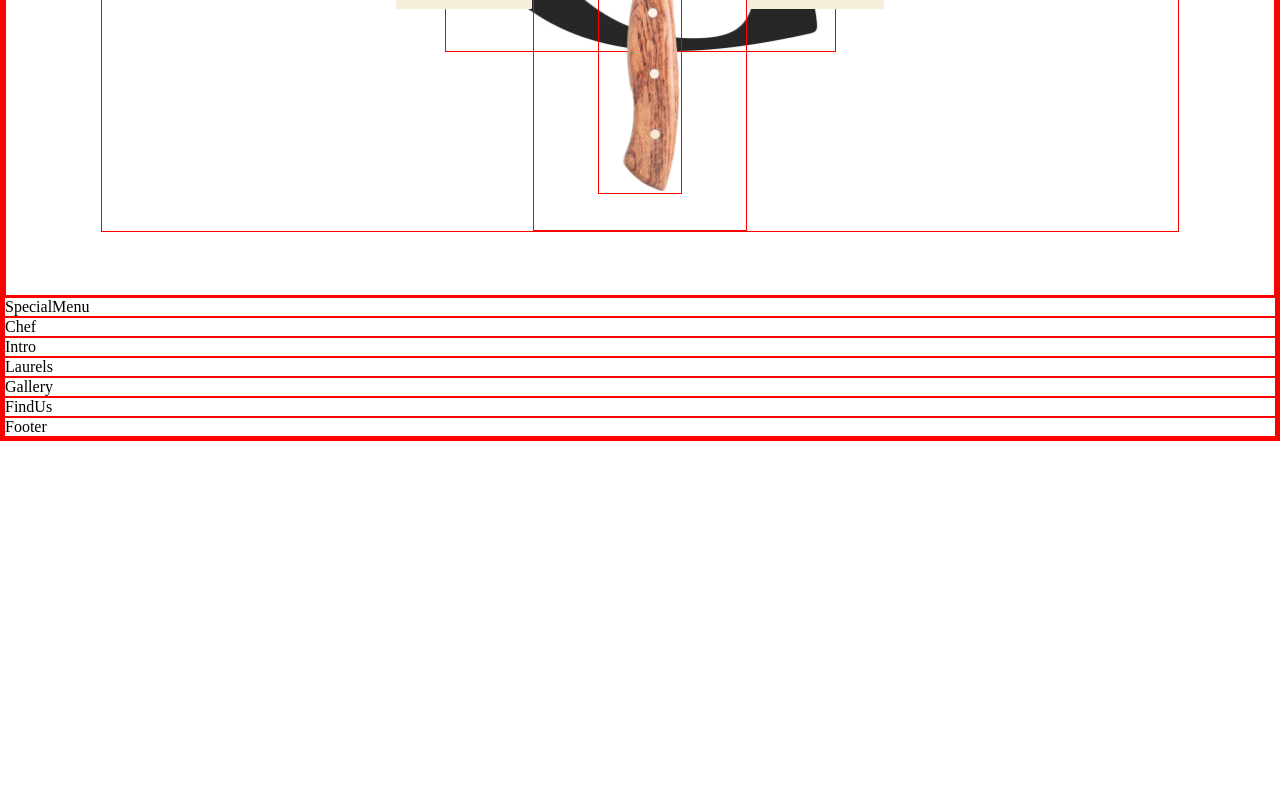
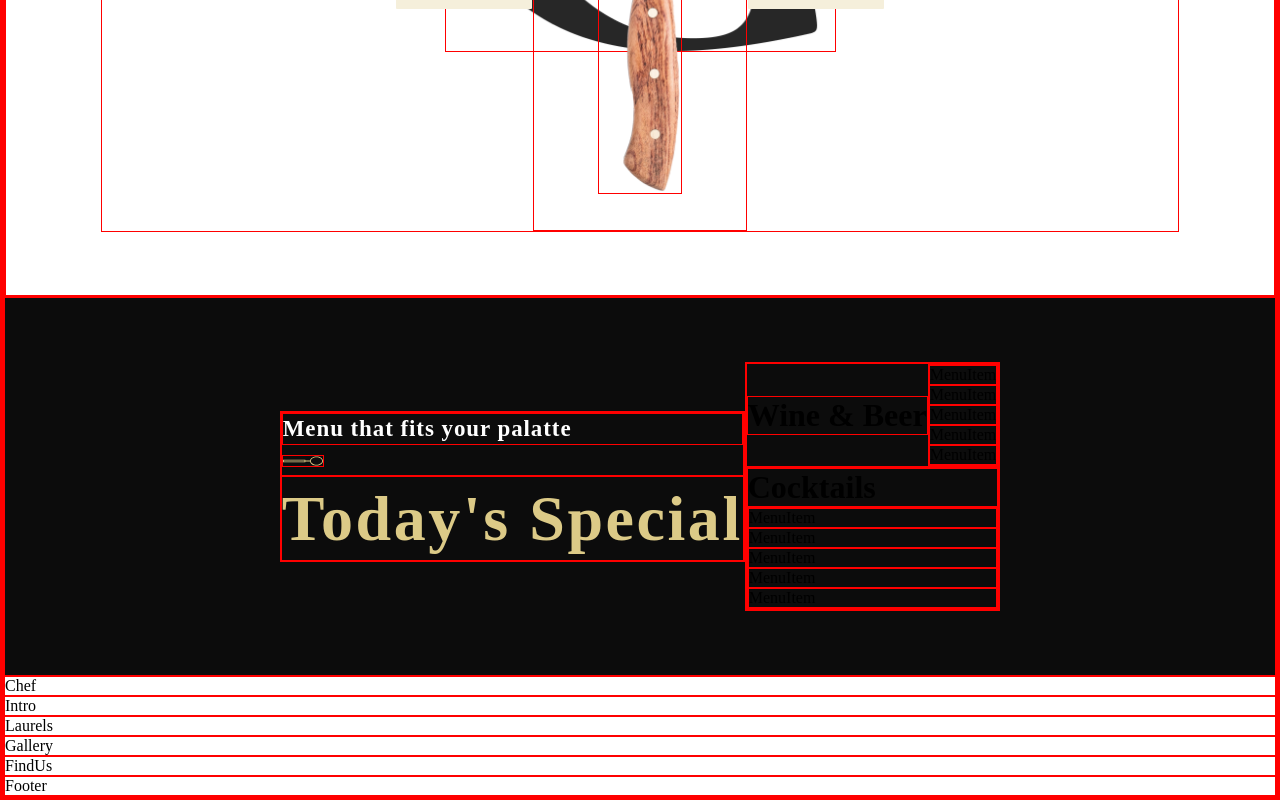
Before and after one commit to ctseng07/react-restaurant-page, a React (Create React App) app: page / in a window 1280 px wide. Shown: the part 1634-2434 px from the top of the page. Before the commit the page ends 2075 px from the top, so only its background shows below. Built offline with nearby package versions, Linux system fonts and the light colour scheme; a web font is replaced by a local one.

Commit message:
Start design on Special Menu page

```diff
--- a/src/container/Menu/SpecialMenu.css
+++ b/src/container/Menu/SpecialMenu.css
@@ -0,0 +1,24 @@
+.rest__specialMenu {
+    background-color: var(--color-black);
+}
+
+.rest__specialMenu-title {
+    font-family: var(--font-base);
+    font-size: 23px;
+    font-weight: 700;
+    line-height: 30px;
+    letter-spacing: 0.04em;
+    text-align: left;
+
+}
+
+.rest__specialMenu-title_special {
+    font-family: var(--font-base);
+    font-size: 64px;
+    font-weight: 600;
+    line-height: 83px;
+    letter-spacing: 0.04em;
+    text-align: center;
+
+    color: var(--color-golden);
+}
--- a/src/container/Menu/SpecialMenu.jsx
+++ b/src/container/Menu/SpecialMenu.jsx
@@ -1,10 +1,39 @@
 import React from 'react';
 
+import { MenuItem, SubHeading } from '../../components';
+import { data, images } from "../../constants";
 import './SpecialMenu.css';
 
 const SpecialMenu = () => (
-  <div>
-    SpecialMenu
+  <div className='rest__specialMenu flex__center section__padding' id='menu'>
+    <div className="rest__specialMenu-title">
+      <SubHeading title="Menu that fits your palatte" />
+      <h1 className='rest__specialMenu-title_special'>Today&apos;s Special</h1>
+    </div>
+
+    <div className="rest__specialMenu-menu">
+      <div className="rest__specialMenu-menu_wine flex__center">
+        <h1 className="rest__specialMenu-menu_heading">Wine & Beer</h1>
+        <div className="rest__specialMenu-menu_items">
+          {data.wines.map((wines, index) => (
+            <MenuItem key={wines.title + index} title={wines.title} price={wines.price} tags={wines.tags} />
+          ))}
+        </div>
+      </div>
+
+      {/* <div className="rest__specialMenu-menu_img">
+      <img src={images.menu} alt="menu__img" />
+    </div> */}
+
+      <div className="rest__specialMenu-menu_cocktails">
+        <h1 className="rest__specialMenu-menu_heading">Cocktails</h1>
+        <div className="rest__specialMenu-menu_items">
+          {data.cocktails.map((cocktails, index) => (
+            <MenuItem key={cocktails.title + index} title={cocktails.title} price={cocktails.price} tags={cocktails.tags} />
+          ))}
+        </div>
+      </div>
+    </div>
   </div>
 );
 
```
